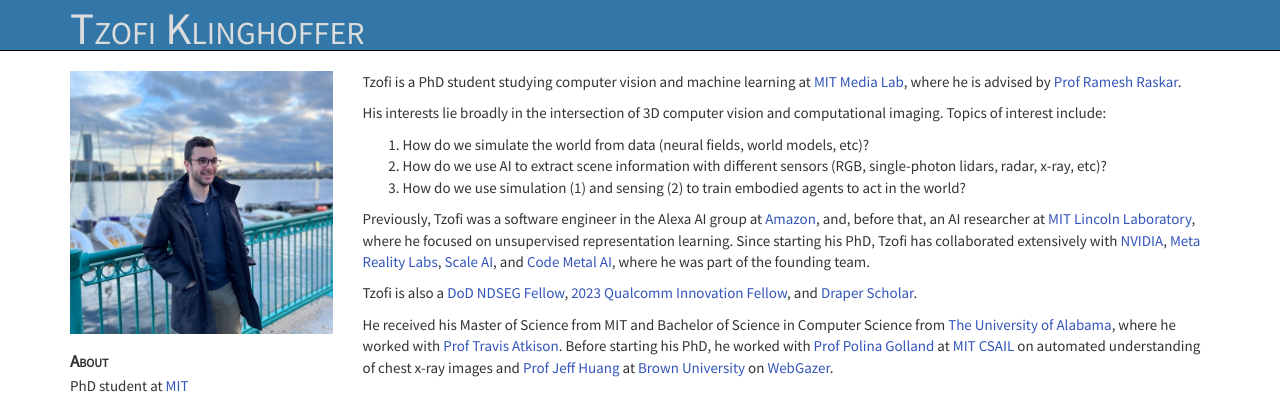
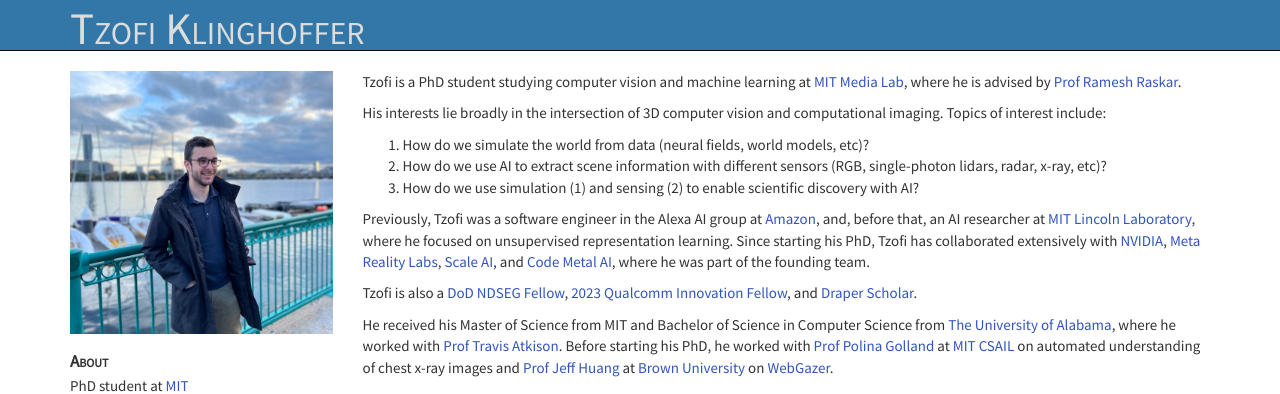
Before and after one commit to tzofi/tzofi.github.io, a Jekyll site: the page built from index.html, in a window 1280 px wide and 900 px high. Shown: the top 394 px of the window. Built offline with Jekyll 4.4.1, drawn with Linux system fonts in a browser that asks for light colours; nearby versions of some CDN libraries.

Commit message:
Update list item

```diff
--- a/index.html
+++ b/index.html
@@ -13,8 +13,10 @@ layout: default
     <ol>
         <li>How do we simulate the world from data (neural fields, world models, etc)?</li>
         <li>How do we use AI to extract scene information with different sensors (RGB, single-photon lidars, radar, x-ray, etc)?</li>
-        <li>How do we use simulation (1) and sensing (2) to train embodied agents to act in the world?</li>
+        <li>How do we use simulation (1) and sensing (2) to enable scientific discovery with AI?</li>
+
     </ol>
+	<!--How do we use simulation (1) and sensing (2) to train embodied agents to act in the world?-->
     <p>
         Previously, Tzofi was a software engineer in the Alexa AI group at <a target='_blank' href='https://www.amazon.science/'>Amazon</a>, and, before that, an AI researcher at <a target='_blank' href='https://www.ll.mit.edu/'>MIT Lincoln Laboratory</a>, where he focused on unsupervised representation learning. Since starting his PhD, Tzofi has collaborated extensively with <a target='_blank' href='https://www.nvidia.com/en-us/research/'>NVIDIA</a>, <a target='_blank' href='https://about.meta.com/realitylabs/'>Meta Reality Labs</a>, <a target='_blank' href='https://scale.com/'>Scale AI</a>, and <a target='_blank' href='https://www.codemetal.ai/'>Code Metal AI</a>, where he was part of the founding team.
     </p>
```
